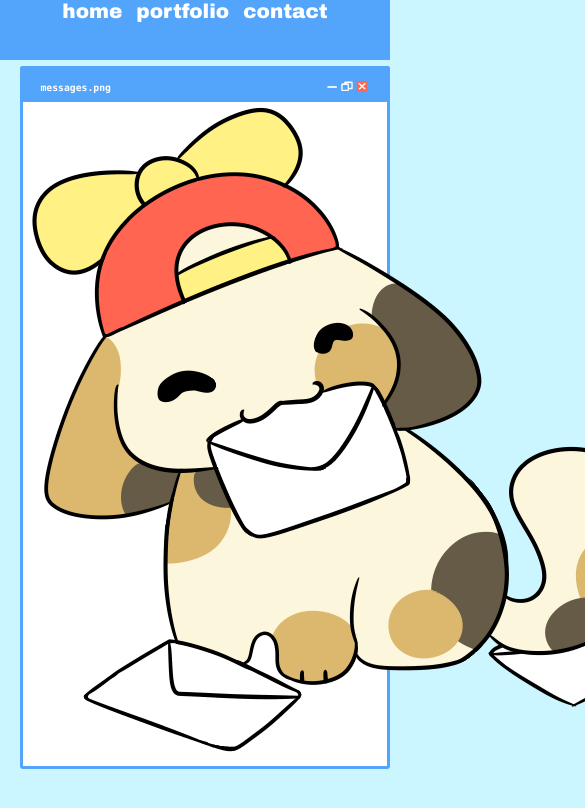
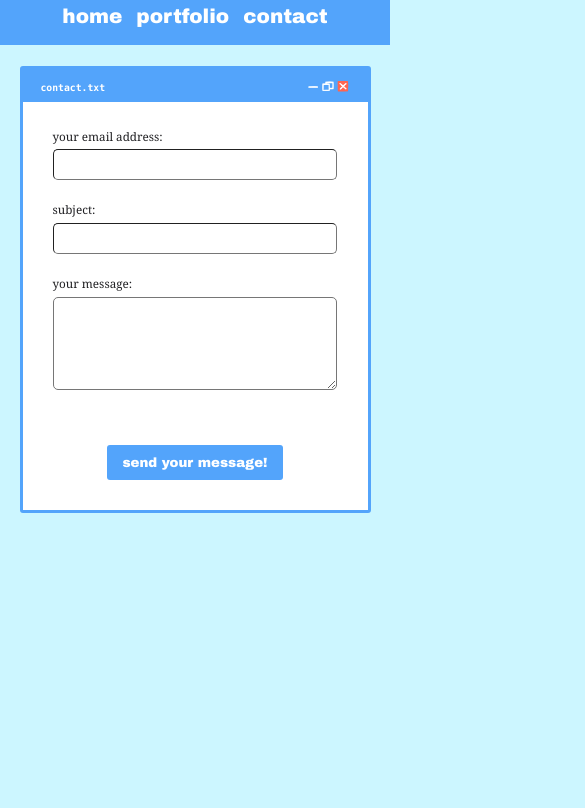
Before and after one commit to kaihues/kaihues.github.io, a plain HTML site: page contact.html in a window 390 px wide. Shown: the top 808 px of the page, 585 px wide, since content can reach past the window. Drawn offline with Linux system fonts and the light colour scheme.

Commit message:
welcome pic and mobile formatting

```diff
--- a/contact.html
+++ b/contact.html
@@ -57,7 +57,7 @@
             </div>
         </div>
 
-        <div class = "windowbox halfbox2">
+        <div class = "windowbox halfbox2" id = "clickmessagebox">
             <div class="topbar">
                 <div class="windowicons">
                     <img class="iconsimg" src="./images/topbar-icons.png" align="right">
--- a/style.css
+++ b/style.css
@@ -365,7 +365,7 @@ body {
       grid-column-end: 4;
       grid-row-start: 1;
       grid-row-end: 2;
-      height: 60px;
+      height: 45px;
       width: 100vw;
     }
 
@@ -376,7 +376,7 @@ body {
 
     .windowbox {
       grid-column-start: 2;
-      grid-column-end: 4;
+      grid-column-end: 3;
       grid-row-start: 3;
     }
 
@@ -396,7 +396,7 @@ body {
     .navlinks li {
       display: inline-block;
       font-size: 20px;
-      padding: 0 5px;
+      padding: 5px 5px;
     }
 
     .url {
@@ -407,6 +407,16 @@ body {
       width: 180px;
       height: 180px;
       margin-bottom: 30px;
+    }
+
+    .portfolioimg {
+      height: 180px;
+      width: 180px;
+    }
+
+    .imgbox {
+      height: 145px;
+      width: 180px;
     }
 
     .portfoliotopbar {
@@ -420,4 +430,41 @@ body {
       margin-top: 3px;
     }
 
+    #clickmessagebox {
+      display: none;
+    }
+
+    #message {
+      list-style-type: none;
+      margin: 0 0 30px 0;
+      padding: 0;
+      line-height: 2.5vw;
+    }
+
+    #emailform label {
+      font-size: 3vw;
+      margin-bottom: 8px;
+    }
+
+    #emailform input, #emailform textarea{
+      width: 73vw;
+      box-sizing: border-box;
+      padding: 7px 5px;
+      border-radius: 5px;
+      border-width: 1px;
+    }
+
+    #emailform textarea {
+      vertical-align: text-top;
+      height: 7em;
+    }
+
+    #sendemailbutton {
+      margin: auto;
+    }
+
+    #emailform li {
+      margin-bottom: 25px;
+    }
+
   }
```
Also changed, not shown: index.html (+1 -1 lines), images/welcome.png (added).
